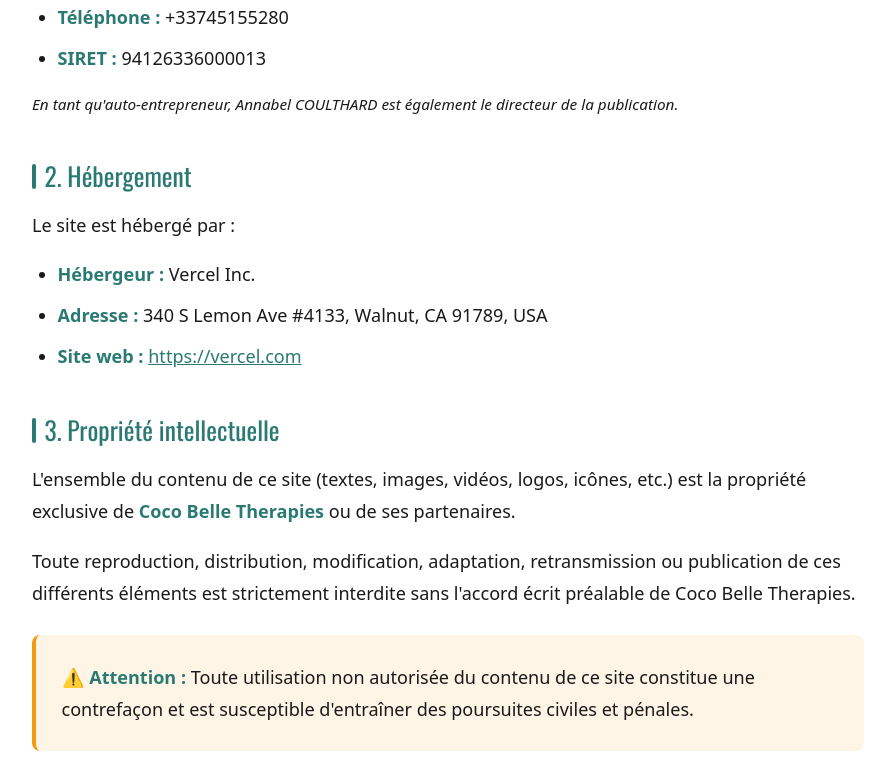
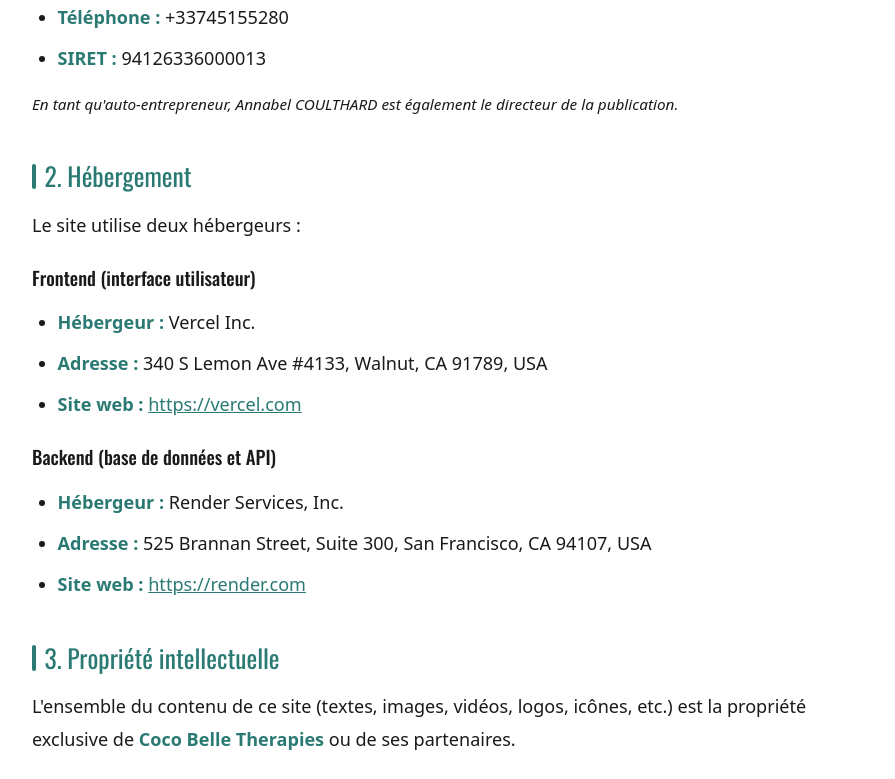
Before and after one commit to Corinne-devweb/cocobelle-therapies, a React (Vite) app in the folder frontend/: page /mentions-legales in a window 1280 px wide. Shown: the part 616-1395 px from the top of the page, without its empty margins (192-1087 px from the left). Built offline with nearby package versions, Linux system fonts and the light colour scheme; no server answers.

Commit message:
Fix: Add trust proxy + Update legal notice with both hosts

```diff
--- a/frontend/src/pages/LegalNotice/LegalNotice.jsx
+++ b/frontend/src/pages/LegalNotice/LegalNotice.jsx
@@ -58,7 +58,17 @@
       <section className="legal-page__section">
         <h2 className="legal-page__section-title">2. Hébergement</h2>
         <div className="legal-page__section-content">
-          <p>Le site est hébergé par :</p>
+          <p>Le site utilise deux hébergeurs :</p>
+
+          <h3
+            style={{
+              marginTop: "1.5rem",
+              marginBottom: "0.5rem",
+              fontSize: "1.1rem",
+            }}
+          >
+            Frontend (interface utilisateur)
+          </h3>
           <ul>
             <li>
               <strong>Hébergeur :</strong> Vercel Inc.
@@ -75,6 +85,35 @@
                 rel="noopener noreferrer"
               >
                 https://vercel.com
+              </a>
+            </li>
+          </ul>
+
+          <h3
+            style={{
+              marginTop: "1.5rem",
+              marginBottom: "0.5rem",
+              fontSize: "1.1rem",
+            }}
+          >
+            Backend (base de données et API)
+          </h3>
+          <ul>
+            <li>
+              <strong>Hébergeur :</strong> Render Services, Inc.
+            </li>
+            <li>
+              <strong>Adresse :</strong> 525 Brannan Street, Suite 300, San
+              Francisco, CA 94107, USA
+            </li>
+            <li>
+              <strong>Site web :</strong>{" "}
+              <a
+                href="https://render.com"
+                target="_blank"
+                rel="noopener noreferrer"
+              >
+                https://render.com
               </a>
             </li>
           </ul>
```
Also changed, not shown: 1 other file (tests, documents, lock files or other folders).
